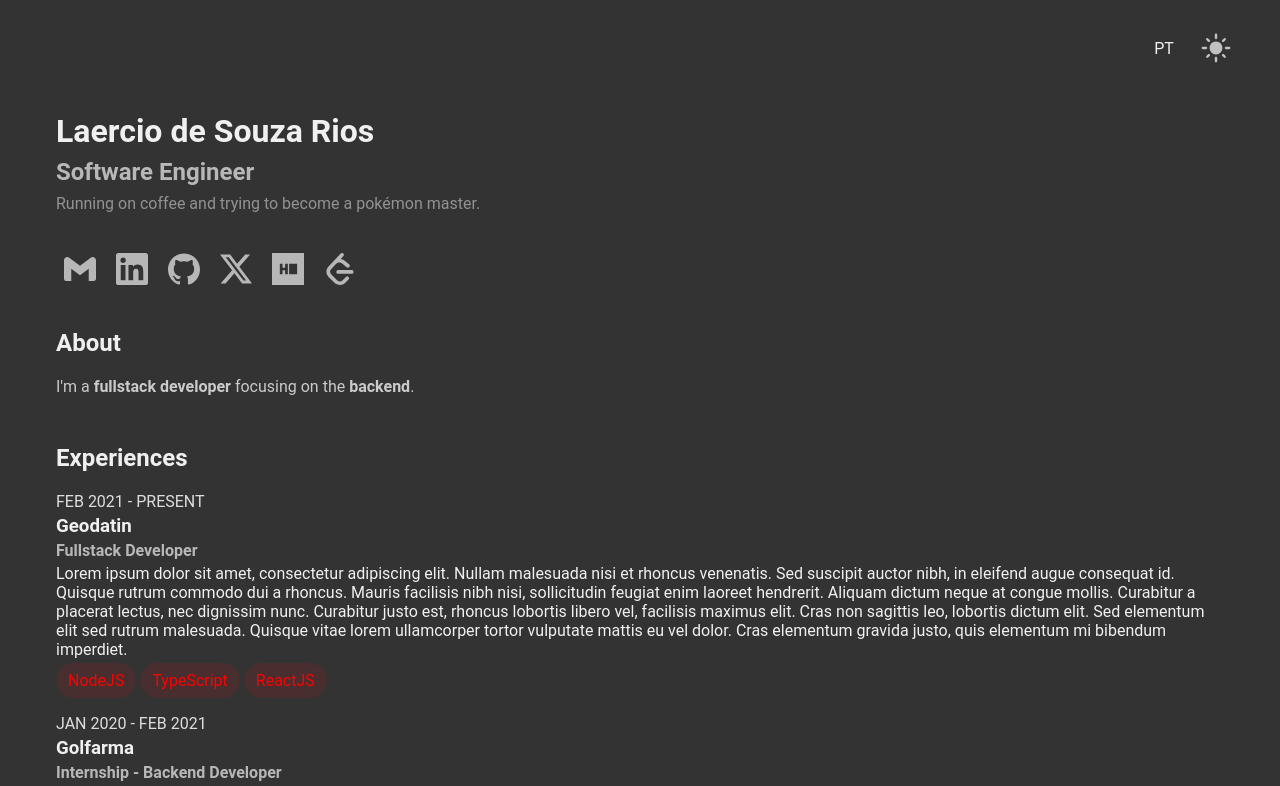
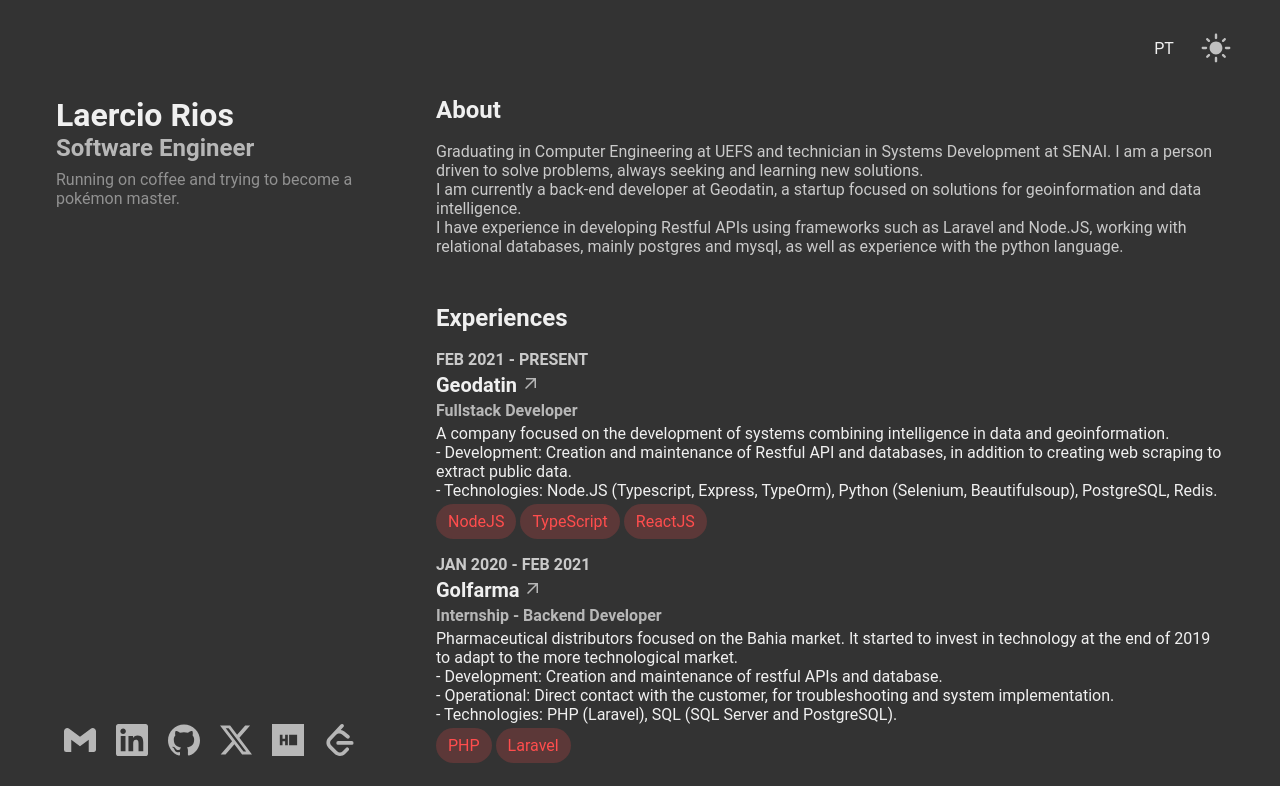
Before and after one commit to LaercioSR/laerciorios.com, a React (Vite) app: page / in a window 1280 px wide. Shown: the top 786 px of the page. Built offline with nearby package versions, Linux system fonts and the light colour scheme.

Commit message:
:zap: Improve performance on large screens

```diff
--- a/src/i18n/locales/en.json
+++ b/src/i18n/locales/en.json
@@ -16,17 +16,17 @@
   "present": "Present",
   "about": {
     "title": "About",
-    "description": "I'm a <1>fullstack developer</1> focusing on the <1>backend</1>."
+    "description": "Graduating in Computer Engineering at UEFS and technician in Systems Development at SENAI. I am a person driven to solve problems, always seeking and learning new solutions.\nI am currently a back-end developer at Geodatin, a startup focused on solutions for geoinformation and data intelligence.\nI have experience in developing Restful APIs using frameworks such as Laravel and Node.JS, working with relational databases, mainly postgres and mysql, as well as experience with the python language."
   },
   "experiences": {
     "title": "Experiences",
     "golfarma": {
       "position": "Internship - Backend Developer",
-      "description": "Lorem ipsum dolor sit amet, consectetur adipiscing elit. Nullam malesuada nisi et rhoncus venenatis. Sed suscipit auctor nibh, in eleifend augue consequat id. Quisque rutrum commodo dui a rhoncus. Mauris facilisis nibh nisi, sollicitudin feugiat enim laoreet hendrerit. Aliquam dictum neque at congue mollis. Curabitur a placerat lectus, nec dignissim nunc. Curabitur justo est, rhoncus lobortis libero vel, facilisis maximus elit. Cras non sagittis leo, lobortis dictum elit. Sed elementum elit sed rutrum malesuada. Quisque vitae lorem ullamcorper tortor vulputate mattis eu vel dolor. Cras elementum gravida justo, quis elementum mi bibendum imperdiet."
+      "description": "Pharmaceutical distributors focused on the Bahia market. It started to invest in technology at the end of 2019 to adapt to the more technological market.\n- Development: Creation and maintenance of restful APIs and database.\n- Operational: Direct contact with the customer, for troubleshooting and system implementation.\n- Technologies: PHP (Laravel), SQL (SQL Server and PostgreSQL)."
     },
     "geodatin": {
       "position": "Fullstack Developer",
-      "description": "Lorem ipsum dolor sit amet, consectetur adipiscing elit. Nullam malesuada nisi et rhoncus venenatis. Sed suscipit auctor nibh, in eleifend augue consequat id. Quisque rutrum commodo dui a rhoncus. Mauris facilisis nibh nisi, sollicitudin feugiat enim laoreet hendrerit. Aliquam dictum neque at congue mollis. Curabitur a placerat lectus, nec dignissim nunc. Curabitur justo est, rhoncus lobortis libero vel, facilisis maximus elit. Cras non sagittis leo, lobortis dictum elit. Sed elementum elit sed rutrum malesuada. Quisque vitae lorem ullamcorper tortor vulputate mattis eu vel dolor. Cras elementum gravida justo, quis elementum mi bibendum imperdiet."
+      "description": "A company focused on the development of systems combining intelligence in data and geoinformation.\n- Development: Creation and maintenance of Restful API and databases, in addition to creating web scraping to extract public data.\n- Technologies: Node.JS (Typescript, Express, TypeOrm), Python (Selenium, Beautifulsoup), PostgreSQL, Redis."
     }
   },
   "formations": {
--- a/src/i18n/locales/pt.json
+++ b/src/i18n/locales/pt.json
@@ -16,28 +16,28 @@
   "present": "Presente",
   "about": {
     "title": "Sobre",
-    "description": "Sou um <1>desenvolvedor fullstack</1> com foco no <1>backend</1>."
+    "description": "Graduando em Engenharia da Computação pela UEFS e técnico em Desenvolvimento de Sistemas pelo SENAI. Sou uma pessoa movida a resolver problemas, buscando e aprendendo sempre novas soluções.\nAtualmente sou desenvolvedor back-end na Geodatin, uma startup focada em soluções para geoinformações e inteligência de dados.\nTenho experiência em desenvolvimento de APIs Restful usando frameworks como Laravel e Node.JS, trabalhando com bancos de dados relacionais, principalmente postgres e mysql, além de experiência com a linguagem python."
   },
   "experiences": {
     "title": "Experiências",
     "golfarma": {
       "position": "Estágio - Desenvolvedor Backend",
-      "description": "Lorem ipsum dolor sit amet, consectetur adipiscing elit. Nullam malesuada nisi et rhoncus venenatis. Sed suscipit auctor nibh, in eleifend augue consequat id. Quisque rutrum commodo dui a rhoncus. Mauris facilisis nibh nisi, sollicitudin feugiat enim laoreet hendrerit. Aliquam dictum neque at congue mollis. Curabitur a placerat lectus, nec dignissim nunc. Curabitur justo est, rhoncus lobortis libero vel, facilisis maximus elit. Cras non sagittis leo, lobortis dictum elit. Sed elementum elit sed rutrum malesuada. Quisque vitae lorem ullamcorper tortor vulputate mattis eu vel dolor. Cras elementum gravida justo, quis elementum mi bibendum imperdiet."
+      "description": "Distribuidora farmacêutica, focada no mercado baiano. Passou a investir em tecnologia no final de 2019 para se adaptar ao mercado mais tecnológico.\n- Desenvolvimento: Criação e manutenção de API's restful e banco de dados.\n- Operacional: Contato direto com cliente, para solução de problemas e implementação de sistema.\n- Tecnologias: PHP (Laravel), SQL (SQL Server e Postgres)."
     },
     "geodatin": {
       "position": "Desenvolvedor Fullstack",
-      "description": "Lorem ipsum dolor sit amet, consectetur adipiscing elit. Nullam malesuada nisi et rhoncus venenatis. Sed suscipit auctor nibh, in eleifend augue consequat id. Quisque rutrum commodo dui a rhoncus. Mauris facilisis nibh nisi, sollicitudin feugiat enim laoreet hendrerit. Aliquam dictum neque at congue mollis. Curabitur a placerat lectus, nec dignissim nunc. Curabitur justo est, rhoncus lobortis libero vel, facilisis maximus elit. Cras non sagittis leo, lobortis dictum elit. Sed elementum elit sed rutrum malesuada. Quisque vitae lorem ullamcorper tortor vulputate mattis eu vel dolor. Cras elementum gravida justo, quis elementum mi bibendum imperdiet."
+      "description": "Empresa focada no desenvolvimento de sistemas unindo inteligência em dadose geoinformação.\n- Desenvolvimento: Criação e manunteção de API Restful e bancos de dados, além de criação de web scraping para extração de dados públicos.\n- Tecnologias: Node.JS (Typescript, Express, Typeorm), Python (Selenium, Beautifulsoup), Postegres, Redis, Docker, Github Actions."
     }
   },
   "formations": {
     "title": "Formações",
     "uefs": {
       "course": "Engenharia de Computação",
-      "description": "Lorem ipsum dolor sit amet, consectetur adipiscing elit. Nullam malesuada nisi et rhoncus venenatis. Sed suscipit auctor nibh, in eleifend augue consequat id. Quisque rutrum commodo dui a rhoncus. Mauris facilisis nibh nisi, sollicitudin feugiat enim laoreet hendrerit. Aliquam dictum neque at congue mollis. Curabitur a placerat lectus, nec dignissim nunc. Curabitur justo est, rhoncus lobortis libero vel, facilisis maximus elit. Cras non sagittis leo, lobortis dictum elit. Sed elementum elit sed rutrum malesuada. Quisque vitae lorem ullamcorper tortor vulputate mattis eu vel dolor. Cras elementum gravida justo, quis elementum mi bibendum imperdiet."
+      "description": ""
     },
     "senai": {
       "course": "Desenvolvimento de Sistemas",
-      "description": "Lorem ipsum dolor sit amet, consectetur adipiscing elit. Nullam malesuada nisi et rhoncus venenatis. Sed suscipit auctor nibh, in eleifend augue consequat id. Quisque rutrum commodo dui a rhoncus. Mauris facilisis nibh nisi, sollicitudin feugiat enim laoreet hendrerit. Aliquam dictum neque at congue mollis. Curabitur a placerat lectus, nec dignissim nunc. Curabitur justo est, rhoncus lobortis libero vel, facilisis maximus elit. Cras non sagittis leo, lobortis dictum elit. Sed elementum elit sed rutrum malesuada. Quisque vitae lorem ullamcorper tortor vulputate mattis eu vel dolor. Cras elementum gravida justo, quis elementum mi bibendum imperdiet."
+      "description": ""
     }
   },
   "projects": {
--- a/src/pages/Home/index.tsx
+++ b/src/pages/Home/index.tsx
@@ -30,6 +30,7 @@ import HackerrankLogo from "./../../assets/hackerrank.svg?react";
 import LeetCodeLogo from "./../../assets/leetcode.svg?react";
 import LinkedinLogo from "./../../assets/linkedin.svg?react";
 import XLogo from "./../../assets/x.svg?react";
+import ArrowOutward from "./../../assets/arrow-outward.svg?react";
 
 export function Home() {
   const { t } = useTranslation();
@@ -74,6 +75,7 @@ export function Home() {
       startDate: new Date("2021-02-01"),
       endDate: t("present"),
       skills: ["NodeJS", "TypeScript", "ReactJS"],
+      link: "https://geodatin.com/",
     },
     {
       name: "Golfarma",
@@ -81,6 +83,7 @@ export function Home() {
       startDate: new Date("2020-01-01"),
       endDate: new Date("2021-02-01"),
       skills: ["PHP", "Laravel"],
+      link: "https://golfarma.com.br/",
     },
   ];
 
@@ -90,12 +93,14 @@ export function Home() {
       key: "uefs",
       startDate: "2017",
       endDate: t("present"),
+      link: "https://www.ecomp.uefs.br/",
     },
     {
       name: "SENAI",
       key: "senai",
       startDate: "2018",
       endDate: "2019",
+      link: "https://www.senai.br/",
     },
   ];
 
@@ -105,8 +110,10 @@ export function Home() {
       <Content>
         <LeftSide>
           <ProfileInfo>
-            <ProfileName>Laercio de Souza Rios</ProfileName>
-            <ProfileProfession>{t("profession")}</ProfileProfession>
+            <div>
+              <ProfileName>Laercio Rios</ProfileName>
+              <ProfileProfession>{t("profession")}</ProfileProfession>
+            </div>
             <ProfileDescription>{t("description")}</ProfileDescription>
           </ProfileInfo>
           <SocialNetworks>
@@ -144,8 +151,9 @@ export function Home() {
                       date: experience.endDate,
                     })}
                   </SectionDate>
-                  <ExperienceFormationTitle>
+                  <ExperienceFormationTitle href={experience.link}>
                     {experience.name}
+                    {experience.link && <ArrowOutward />}
                   </ExperienceFormationTitle>
                   <ExperienceFormationRole>
                     {t(`experiences.${experience.key}.position`)}
--- a/src/pages/Home/styles.ts
+++ b/src/pages/Home/styles.ts
@@ -10,20 +10,30 @@ export const Container = styled("div")`
 export const Content = styled("div")`
   max-width: 1200px;
   width: 100%;
-  padding: 1rem;
+  padding: 0 1rem;
   display: flex;
   flex-direction: column;
-  /* justify-content: space-between; */
+  gap: 5rem;
+
+  @media (min-width: 768px) {
+    flex-direction: row;
+    justify-content: space-between;
+    position: relative;
+  }
 `;
 
 export const LeftSide = styled("div")`
   display: flex;
   flex-direction: column;
-  gap: 2rem;
-  /* justify-content: space-between; */
+  gap: 3rem;
 
-  /* width: 400px; */
-  /* height: calc(100vh - 6rem); */
+  @media (min-width: 768px) {
+    width: 300px;
+    height: calc(100vh - 6rem);
+    justify-content: space-between;
+    position: sticky;
+    top: 6rem;
+  }
 `;
 
 export const ProfileInfo = styled("div")`
@@ -82,6 +92,9 @@ export const RightSide = styled("div")`
   display: flex;
   flex-direction: column;
   gap: 3rem;
+
+  @media (min-width: 768px) {
+  }
 `;
 
 export const SectionInfo = styled("div")`
@@ -91,10 +104,11 @@ export const SectionInfo = styled("div")`
 `;
 
 export const SectionTitle = styled("h2")`
-  margin-bottom: 0.25rem;
+  margin-bottom: 0.125rem;
 `;
 
 export const SectionDescription = styled("p")`
+  white-space: pre-line;
   opacity: 0.8;
 `;
 
@@ -109,18 +123,44 @@ export const ExperienceFormation = styled("div")`
 `;
 
 export const SectionDate = styled("p")`
-  opacity: 0.9;
+  opacity: 0.8;
   text-transform: uppercase;
+  font-weight: 700;
 `;
 
-export const ExperienceFormationTitle = styled("h3")``;
+export const ExperienceFormationTitle = styled("a")`
+  text-decoration: none;
+  font-weight: 700;
+  font-size: 1.25rem;
+  display: flex;
+  gap: 0.25rem;
+  color: ${(props) => props.theme.text};
+  transition: all 0.2s ease-in-out;
+
+  svg {
+    width: 1.25rem;
+    height: 1.25rem;
+    fill: ${(props) => props.theme.text};
+    opacity: 0.7;
+    transition: opacity 0.2s ease-in-out;
+  }
+
+  &:hover {
+    svg {
+      opacity: 1;
+    }
+    text-decoration: underline;
+  }
+`;
 
 export const ExperienceFormationRole = styled("p")`
   font-weight: 700;
   opacity: 0.7;
 `;
 
-export const ExperienceFormationDescription = styled("p")``;
+export const ExperienceFormationDescription = styled("p")`
+  white-space: pre-line;
+`;
 
 export const SkillsList = styled("ul")`
   list-style-type: none;
--- a/src/styles/global.ts
+++ b/src/styles/global.ts
@@ -7,15 +7,11 @@ export const GlobalStyle = createGlobalStyle`
     box-sizing: border-box;
   }
 
-  :root {
-    --medium-screen: 768px;
-    --large-screen: 1024px;
-  }
-
   body {
     background: ${(props) => props.theme.background};
     color: ${(props) => props.theme["text"]};
     -webkit-font-smoothing: antialiased;
+    transition: all 0.2s ease-in-out;
   }
 
   body, input, textarea, button {
--- a/src/styles/themes/dark.ts
+++ b/src/styles/themes/dark.ts
@@ -1,7 +1,7 @@
 export const darkTheme = {
   background: "#333",
   text: "#f0f0f0",
-  button: "#ff00001a",
-  buttonText: "#ff0000",
+  button: "#FF4D4D33",
+  buttonText: "#FF4D4D",
   buttonHeader: "#0000001a",
 };
```
Also changed, not shown: src/assets/arrow-forward.svg (renamed from src/assets/arrow_forward.svg), src/assets/arrow-outward.svg (renamed from src/assets/arrow_outward.svg).
